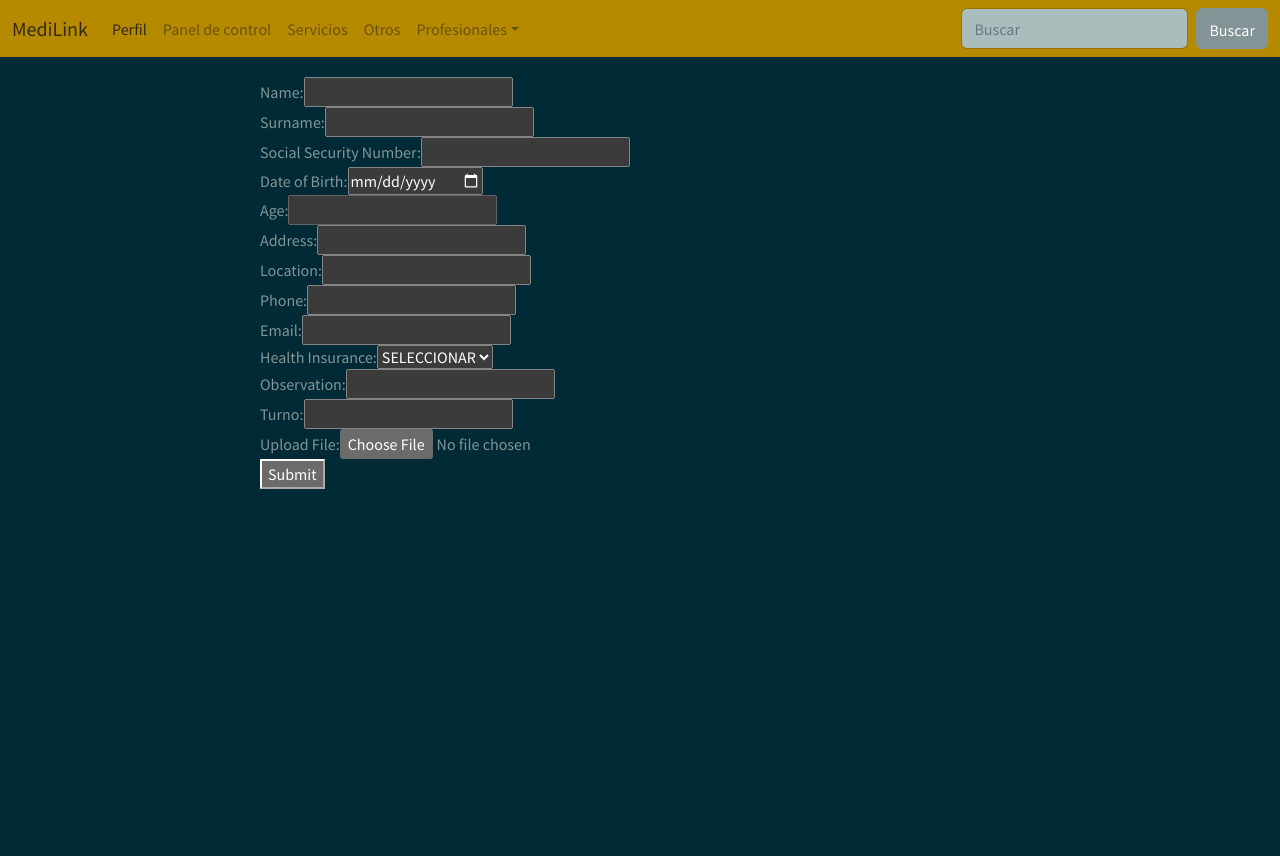
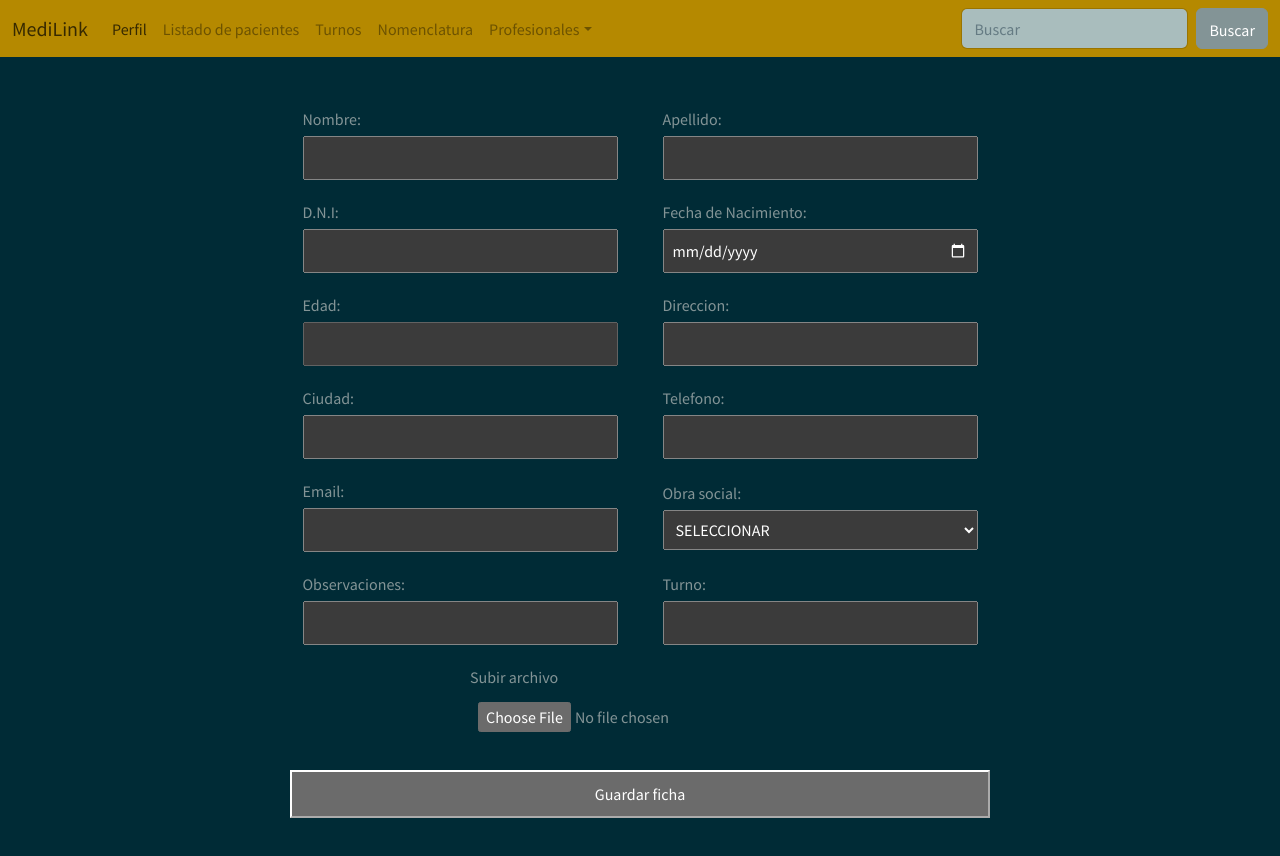
Before and after one commit to pabloacisera/CENTRO_V1_frontend, an Angular app: page /add in a window 1280 px wide. Before the commit the page ends 800 px from the top, so only its background shows below. Built offline with nearby package versions, Linux system fonts and the light colour scheme.

Commit message:
estilizacion de componentes y vista por id

```diff
--- a/src/app/app.routes.ts
+++ b/src/app/app.routes.ts
@@ -11,7 +11,7 @@ export const routes: Routes = [
     path:"add", component:AddEditClientsComponent
   },
   {
-    path:"view", component: ViewClientComponent
+    path:"view/:id", component: ViewClientComponent
   },
   {
     path:"edit/:id", component: AddEditClientsComponent
--- a/src/app/components/add-edit-clients/add-edit-clients.component.css
+++ b/src/app/components/add-edit-clients/add-edit-clients.component.css
@@ -1,50 +1,46 @@
-/* Estilos para el formulario */
-form {
-  max-width: 800px; /* Ancho máximo del formulario */
-  margin: 0 auto; /* Centrado horizontal */
-  padding: 20px; /* Espacio interno */
+:host {
+  display: flex;
+  justify-content: center;
+  align-items: center;
+  height: 100vh;
+  width: 100%;
+  box-sizing: border-box;
+  overflow: hidden;
 }
 
-fieldset {
-  border: 1px solid #ddd; /* Borde del fieldset */
-  padding: 20px;
-  margin-bottom: 20px; /* Espacio entre fieldsets */
+form {
+  width: 700px;
+  max-width: 100%;
+  display: flex;
+  flex-wrap: wrap;
+  justify-content: center;
+  align-items: center;
 }
 
-legend {
-  font-size: 24px; /* Tamaño de la fuente para leyendas */
-  margin-bottom: 10px; /* Espacio bajo la leyenda */
+form > div {
+  width: 45%; /* Ajustar el ancho de cada campo para crear dos columnas */
+  margin: 10px;
+  box-sizing: border-box;
 }
 
-.row {
-  display: flex;
-  align-items: center;
-  gap: 20px; /* Espacio entre columnas */
-  margin-bottom: 10px; /* Espacio bajo la fila */
+form > div:nth-child(odd) {
+  margin-right: 5%;
 }
 
-.col-sm-2 {
-  flex: 0 0 20%; /* Ancho de columna fijo */
+form > div label {
+  display: block;
+  margin-bottom: 5px;
 }
 
-.col-sm-10 {
-  flex: 1; /* Columna flexible para ocupar el espacio restante */
+form > div input,
+form > div select {
+  width: 100%;
+  padding: 8px;
+  box-sizing: border-box;
 }
 
-.mt-4 {
-  margin-top: 1.5rem; /* Margen superior */
+button {
+  width: 100%;
+  padding: 10px;
+  margin-top: 20px;
 }
-
-/* Estilos adicionales */
-textarea {
-  resize: vertical; /* Permitir redimensionar verticalmente */
-}
-
-.form-range {
-  width: 100%; /* Ancho completo para los rangos */
-}
-
-/* Ajuste para el botón en dispositivos pequeños */
-.btn-primary {
-  width: 100%; /* Botón de ancho completo */
-}
--- a/src/app/components/add-edit-clients/add-edit-clients.component.html
+++ b/src/app/components/add-edit-clients/add-edit-clients.component.html
@@ -1,41 +1,41 @@
 <form [formGroup]="clientForm" (ngSubmit)="onSubmit()">
   <div>
-    <label for="name">Name:</label>
+    <label for="name">Nombre:</label>
     <input id="name" formControlName="name" type="text">
   </div>
 
   <div>
-    <label for="surname">Surname:</label>
+    <label for="surname">Apellido:</label>
     <input id="surname" formControlName="surname" type="text">
   </div>
 
   <div>
-    <label for="ssn">Social Security Number:</label>
+    <label for="ssn">D.N.I:</label>
     <input id="ssn" formControlName="socialSecurityNumber" type="text">
   </div>
 
   <div>
-    <label for="dob">Date of Birth:</label>
+    <label for="dob">Fecha de Nacimiento:</label>
     <input id="dob" formControlName="dateOfbirth" type="date" (change)="onDateChange($event)">
   </div>
 
   <div>
-    <label for="age">Age:</label>
+    <label for="age">Edad:</label>
     <input id="age" formControlName="age" type="text" [attr.disabled]="true">
   </div>
 
   <div>
-    <label for="address">Address:</label>
+    <label for="address">Direccion:</label>
     <input id="address" formControlName="address" type="text">
   </div>
 
   <div>
-    <label for="location">Location:</label>
+    <label for="location">Ciudad:</label>
     <input id="location" formControlName="location" type="text">
   </div>
 
   <div>
-    <label for="phone">Phone:</label>
+    <label for="phone">Telefono:</label>
     <input id="phone" formControlName="phone" type="text">
   </div>
 
@@ -45,7 +45,7 @@
   </div>
 
   <div>
-    <label for="healthInsurance">Health Insurance:</label>
+    <label for="healthInsurance">Obra social:</label>
     <select id="healthInsurance" formControlName="healthInsurance">
       <option value="">SELECCIONAR</option>
       <option value="Iapos">Iapos</option>
@@ -57,7 +57,7 @@
   </div>
 
   <div>
-    <label for="observation">Observation:</label>
+    <label for="observation">Observaciones:</label>
     <input id="observation" formControlName="observation" type="text">
   </div>
 
@@ -67,9 +67,9 @@
   </div>
 
   <div>
-    <label for="formFile">Upload File:</label>
+    <label for="formFile">Subir archivo</label>
     <input id="formFile" type="file" (change)="onFileSelected($event)" accept=".pdf,.doc,.docx">
   </div>
 
-  <button type="submit">Submit</button>
+  <button type="submit">Guardar ficha</button>
 </form>
--- a/src/app/components/add-edit-clients/add-edit-clients.component.ts
+++ b/src/app/components/add-edit-clients/add-edit-clients.component.ts
@@ -2,7 +2,7 @@ import { Component, OnInit } from '@angular/core';
 import { FormBuilder, FormGroup, ReactiveFormsModule, Validators } from '@angular/forms';
 import { ClientService } from '../../service/client.service';
 import { CommonModule } from '@angular/common';
-import { Clients } from '../../interfaces/clients';
+import { Router } from '@angular/router';
 
 @Component({
   selector: 'app-add-edit-clients',
@@ -16,7 +16,7 @@ export class AddEditClientsComponent implements OnInit {
   selectedFile: File | undefined;
 
 
-  constructor(private fb: FormBuilder, private clientService: ClientService) {
+  constructor(private fb: FormBuilder, private clientService: ClientService, private router: Router) {
     this.clientForm = this.fb.group({
       name: ['', Validators.required],
       surname: ['', Validators.required],
@@ -66,8 +66,8 @@ export class AddEditClientsComponent implements OnInit {
         if (this.selectedFile) {
           formData.formFile = this.selectedFile;
         }
-
         const res = await this.clientService.createClient(formData);
+        this.router.navigate(['/list']);
         console.log('Cliente creado exitosamente', res.data);
         return res.data;
       } catch (error) {
--- a/src/app/components/listclients/listclients.component.html
+++ b/src/app/components/listclients/listclients.component.html
@@ -46,7 +46,8 @@
           <td>{{client.age}}</td>
           <td>{{client.phone}}</td>
           <td>
-            <button type="button" (click)="deleteClient(client.id!)" >Borrar</button>
+            <button [routerLink]="['/view', client.id]">Ver</button>
+            <button (click)="deleteClient(client.id!)" >Borrar</button>
           </td>
         </tr>
       }
--- a/src/app/components/listclients/listclients.component.ts
+++ b/src/app/components/listclients/listclients.component.ts
@@ -6,6 +6,7 @@ import { DateFormatPipe } from './date-format.pipe';
 import { ProgressBarComponent } from '../../shared/progress-bar/progress-bar.component';
 import { ToastrService } from 'ngx-toastr';
 import {Router} from '@angular/router'
+import { ViewClientComponent } from '../view-client/view-client.component';
 
 @Component({
   selector: 'app-listclients',
@@ -14,6 +15,7 @@ import {Router} from '@angular/router'
     RouterLink,
     DateFormatPipe,
     ProgressBarComponent,
+    ViewClientComponent
   ],
   templateUrl: './listclients.component.html',
   styleUrl: './listclients.component.css',
--- a/src/app/components/navbar/navbar.component.html
+++ b/src/app/components/navbar/navbar.component.html
@@ -12,13 +12,13 @@
           </a>
         </li>
         <li class="nav-item">
-          <a class="nav-link" routerLink="list"><font style="vertical-align: inherit;"><font style="vertical-align: inherit;">Panel de control</font></font></a>
+          <a class="nav-link" routerLink="list"><font style="vertical-align: inherit;"><font style="vertical-align: inherit;">Listado de pacientes</font></font></a>
         </li>
         <li class="nav-item">
-          <a class="nav-link" href="#"><font style="vertical-align: inherit;"><font style="vertical-align: inherit;">Servicios</font></font></a>
+          <a class="nav-link" href="#"><font style="vertical-align: inherit;"><font style="vertical-align: inherit;">Turnos</font></font></a>
         </li>
         <li class="nav-item">
-          <a class="nav-link" href="#"><font style="vertical-align: inherit;"><font style="vertical-align: inherit;">Otros</font></font></a>
+          <a class="nav-link" href="#"><font style="vertical-align: inherit;"><font style="vertical-align: inherit;">Nomenclatura</font></font></a>
         </li>
         <li class="nav-item dropdown">
           <a class="nav-link dropdown-toggle" data-bs-toggle="dropdown" href="#" role="button" aria-haspopup="true" aria-expanded="false"><font style="vertical-align: inherit;"><font style="vertical-align: inherit;">Profesionales</font></font></a>
--- a/src/app/components/view-client/view-client.component.css
+++ b/src/app/components/view-client/view-client.component.css
@@ -1,10 +1,58 @@
-.tab-pane {
-  max-width: 600px; /* Ancho máximo del contenido */
-  margin: 0 auto; /* Centrar el contenido horizontalmente */
-  text-align: justify;
-  padding-top: 10px;
+:host {
+  display: flex;
+  justify-content: center;
+  align-items: flex-start;
+  height: 100vh;
+  width: 100%;
+  box-sizing: border-box;
+  overflow: hidden;
 }
 
-.nav-tabs{
-  margin-top: 15px;
+.container {
+  width: 700px;
+  max-width: 100%;
+  margin-top: 100px;
 }
+
+.nav-tabs {
+  position: fixed;
+  top: 100px;
+  left: 50%;
+  transform: translateX(-50%);
+  width: 700px;
+  display: flex;
+  justify-content: center;
+  z-index: 1000; /* Para asegurarse de que las pestañas estén por encima del contenido */
+}
+
+.nav-item {
+  margin: 0 5px;
+}
+
+.tab-content {
+  width: 100%;
+  margin-top: 60px; /* Añadir espacio para compensar la altura de las pestañas */
+  overflow-y: auto;
+  height: calc(100vh - 160px); /* Ajustar la altura del contenido para que no se desborde */
+}
+
+.profile-content,
+.result-content {
+  width: 100%;
+}
+
+.card {
+  width: 100%; /* Asegura que la tarjeta ocupe todo el ancho del contenedor */
+  margin: 0 auto; /* Centrar la tarjeta horizontalmente */
+}
+
+.table {
+  width: 100%;
+  max-width: 700px;
+  margin: 0 auto;
+}
+
+.loader {
+  text-align: center;
+  margin-top: 50px;
+}
--- a/src/app/service/client.service.ts
+++ b/src/app/service/client.service.ts
@@ -18,7 +18,7 @@ export class ClientService {
     return axios.get(`http://localhost:3000/api/v1/client`);
   }
 
-  getClientById(id: number) {
+  getClientById(id: number){
     return axios.get(`${this.apiUrl}client/${id}`);
   }
 
```
Also changed, not shown: src/app/components/view-client/view-client.component.html (+60 -17 lines), src/app/components/view-client/view-client.component.ts (+35 -4 lines).
